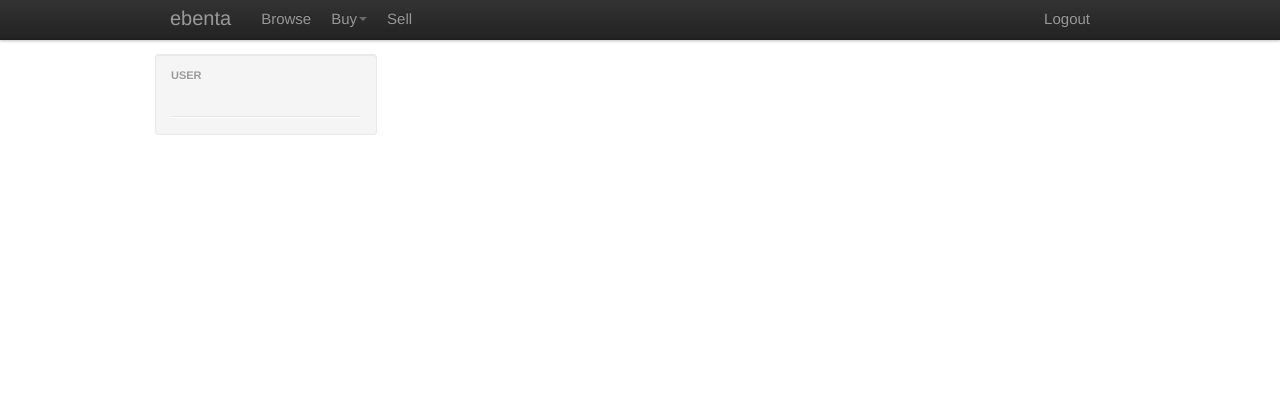
After one commit to ibaguio/ebenta, a Python web app: template templates/admin.html in a window 1280 px wide. The commit adds this page. Shown: the top 420 px of the page. Run offline with Jinja, Linux system fonts and the light colour scheme; the template is opened without the code that fills it, so the values that code supplies are empty; some libraries are stand-ins or nearby versions.

Commit message:
Added initial Admin Page and Controller

```diff
--- a/main.py
+++ b/main.py
@@ -17,6 +17,7 @@ from pagehandlers.UserProfileHandler import *
 from pagehandlers.HomePage import *
 from pagehandlers.SendMessage import *
 from pagehandlers.StatsHandler import *
+from pagehandlers.AdminHandler import *
 #version/upload number
 vs = 4
 
--- /dev/null
+++ b/templates/admin.html
@@ -0,0 +1,22 @@
+{% extends "base.html" %}
+{% import "macros.html" as macro %}
+{% block login %}
+    {{ macro.top_welcome(user) }}
+{% endblock %}
+
+{% block content %}
+    <div class="row">
+    	<div id="admin-nav" class="span3 well" style="padding:8px 0px;">
+    		<ul class="nav nav-list">
+                <li class="nav-header">User</li>
+
+                <li><a href="javascript:void(0)" onclick=""><i class=""></i> </a></li>
+
+                <li class="nav-header"></li>
+
+                <li class="divider"></li>
+
+            </ul>
+    	</div>
+    </div>
+{% endblock %}
--- a/templates/profile.html
+++ b/templates/profile.html
@@ -27,7 +27,7 @@
     {% endif %}
 {% endblock %}
 
-{% block script_src %}<script src="/static/js/custom/user_profile.js">{% endblock%}
+{% block script_src %}<script src="/static/js/custom/user_profile.js"></script>{% endblock%}
 
 {% macro showMyProfile(user) %}
     <div class="row">
```
Also changed, not shown: pagehandlers/AdminHandler.py (added, +11 -0 lines), pagehandlers/PageHandler.py (+5 -3 lines).
